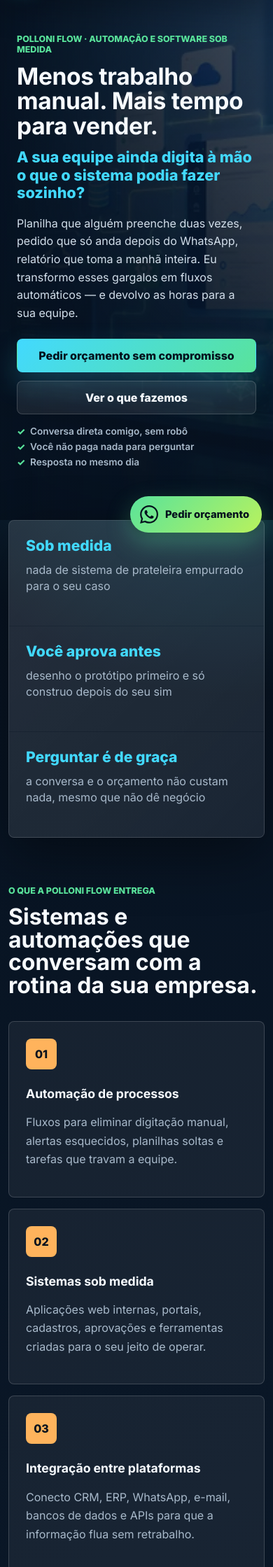
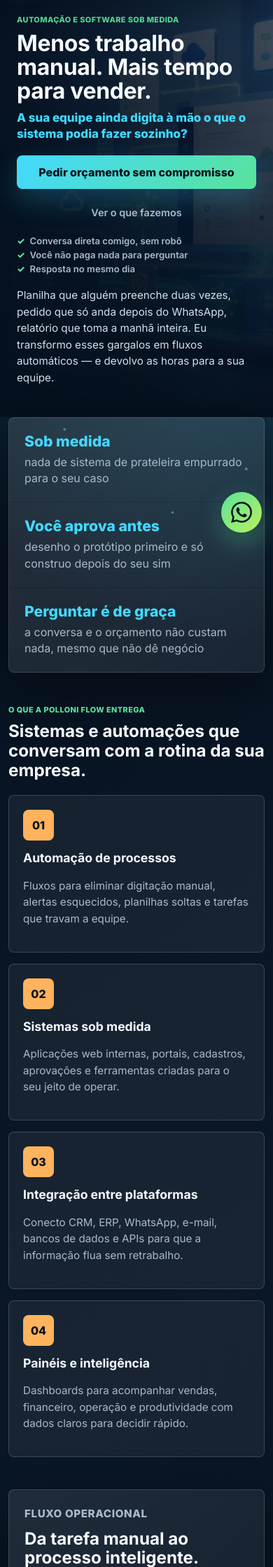
Before and after one commit to fabianopolone123/SIte_PolloniFlow, a Django app: page / in a window 390 px wide. Shown: the part 67-2306 px from the top of the page at 70% size. Run offline with Django 5.2, Linux system fonts and the light colour scheme; data comes from the database, SQL or seed files in the repository; data that the repository does not hold is empty.

Commit message:
Arruma o celular, que era onde estava 90% do publico
O layout anterior foi escrito sem nunca ser visto renderizado. Aberto num
iPhone 14 (390x844), o resultado era ruim: o botao principal caia em y=548,
atras de um muro de subtitulo, pergunta e seis linhas de paragrafo; a pilula
flutuante do WhatsApp atravessava a tela e passava por cima do texto em toda
rolagem; a foto ficava em 56px espremida numa coluna com o texto enrolando ao
lado; e a pagina tinha 6,1 telas de rolagem para muito pouco conteudo.

Topo:
- o botao sobe para logo abaixo do titulo (y=548 -> y=289), por ordem visual
  no CSS; a ordem do HTML continua a que faz sentido para leitor de tela
- a explicacao desce para depois do botao, para quem quiser ler antes de decidir
- o nome da empresa sai da linha de apoio, que quebrava em duas de caixa-alta;
  o selo do cabecalho ja mostra a marca
- a pergunta de apoio encolhe: competia de igual para igual com o titulo
- o botao secundario vira link de texto, para nao ter o mesmo peso do que leva
  a conversa

Botao flutuante:
- vira um circulo so com o icone. A pilula com texto tapava o conteudo o tempo
  todo, e o simbolo do WhatsApp ja diz o que o botao faz
- o rodape reserva o espaco do circulo, senao a ultima linha passa por tras

Foto:
- empilhada e em 104px no celular, 76px no resto. Antes eram 56px ao lado de
  seis linhas estreitas de texto

Densidade:
- titulos de secao, paragrafos, cartoes e espacamentos reduzidos no celular:
  5,2 telas em vez de 6,1, com o mesmo conteudo

Conferido em 390px, 768px e 1440px: sem rolagem horizontal, botao principal
acima da dobra nos tres, e nenhum bloco de aparicao fica invisivel ao rolar.

Co-Authored-By: Claude Opus 5 (1M context) <noreply@anthropic.com>

```diff
--- a/static/landing/css/styles.css
+++ b/static/landing/css/styles.css
@@ -148,8 +148,12 @@ a {
         linear-gradient(180deg, rgba(6, 17, 31, 0.1), var(--bg));
 }
 
+/* Coluna flexível para que a ordem dos blocos possa mudar no celular sem
+ * duplicar o texto no HTML — ver a regra de `order` no bloco de 560px. */
 .hero-content {
     width: min(690px, 100%);
+    display: flex;
+    flex-direction: column;
 }
 
 .eyebrow {
@@ -397,8 +401,8 @@ h2 {
 .quem-responde picture,
 .quem-responde img {
     flex: none;
-    width: 56px;
-    height: 56px;
+    width: 76px;
+    height: 76px;
     border-radius: 50%;
     object-fit: cover;
 }
@@ -682,42 +686,126 @@ h2 {
         padding-inline: 12px;
     }
 
-    /* No celular o botão flutuante fica mais discreto, para não tapar o texto
-     * enquanto a pessoa lê. */
+    /* A pílula com texto atravessava a tela e ficava por cima do conteúdo em
+     * toda rolagem. No celular vira um círculo só com o ícone: o símbolo do
+     * WhatsApp já diz o que faz, e o texto do botão sobra — a página inteira
+     * está falando de orçamento. */
     .whatsapp-flutuante {
-        min-height: 52px;
-        padding: 0 18px 0 14px;
-        font-size: 0.92rem;
+        width: 58px;
+        height: 58px;
+        min-height: 0;
+        padding: 0;
+        justify-content: center;
+        border-radius: 50%;
+    }
+
+    .whatsapp-flutuante span {
+        display: none;
+    }
+
+    .whatsapp-flutuante svg {
+        width: 30px;
+        height: 30px;
+    }
+
+    /* O círculo tem 58px e fica a 16px da borda: o rodapé precisa desse espaço
+     * livre embaixo, senão a última linha passa por trás do botão. */
+    .site-footer {
+        padding-bottom: 88px;
+    }
+
+    /* A foto ficava em 56px, espremida numa coluna com o texto enrolando ao
+     * lado em seis linhas estreitas. Empilhado ela respira e aparece. */
+    .quem-responde {
+        flex-direction: column;
+        align-items: flex-start;
+        gap: 14px;
+        margin-top: 20px;
+        padding-top: 20px;
+    }
+
+    .quem-responde picture,
+    .quem-responde img {
+        width: 104px;
+        height: 104px;
+    }
+
+    .quem-responde p {
+        font-size: 0.94rem;
     }
 
     h1 {
-        font-size: clamp(2.05rem, 8.6vw, 2.7rem);
+        font-size: clamp(1.95rem, 8.2vw, 2.5rem);
+        margin-bottom: 10px;
     }
 
-    /* No celular tudo no topo disputa espaço com o botão. O que não ajuda a
-     * decidir sai de cena, e o botão principal ocupa a largura toda — alvo
-     * maior para o dedo e impossível de não ver. */
+    /* Os títulos de seção eram dimensionados para tela larga: no celular a
+     * mesma frase virava quatro linhas de letra gigante. */
+    h2 {
+        font-size: clamp(1.5rem, 6.2vw, 1.95rem);
+        line-height: 1.14;
+    }
+
+    /* ---- o topo, que é o que 90% do público vê ao chegar do anúncio ----
+     *
+     * O botão estava atrás de um muro: subtítulo, pergunta e seis linhas de
+     * parágrafo. Aqui ele sobe para logo abaixo do título, e a explicação
+     * desce para quem quiser ler antes de decidir. É só ordem visual — a
+     * ordem do HTML continua a que faz sentido para leitor de tela. */
+    .hero-content > .eyebrow { order: 1; }
+    .hero-content > h1 { order: 2; }
+    .hero-content > .slogan { order: 3; }
+    .hero-content > .hero-actions { order: 4; }
+    .hero-content > .hero-reforco { order: 5; }
+    .hero-content > .hero-copy { order: 6; }
+
     .hero {
-        padding-top: 96px;
-        padding-bottom: 56px;
+        min-height: 0;
+        padding-top: 88px;
+        padding-bottom: 44px;
+    }
+
+    .eyebrow {
+        margin-bottom: 10px;
+        font-size: 0.68rem;
+        letter-spacing: 0.04em;
+    }
+
+    /* A pergunta era quase tão alta quanto o título e os dois brigavam. */
+    .slogan {
+        margin-bottom: 0;
+        font-size: 1.06rem;
+        line-height: 1.4;
     }
 
     .hero-copy {
-        font-size: 1rem;
-        line-height: 1.6;
+        margin: 18px 0 0;
+        font-size: 0.95rem;
+        line-height: 1.55;
     }
 
     .hero-actions {
-        margin-top: 24px;
+        margin-top: 18px;
     }
 
     .hero-actions .btn {
         width: 100%;
     }
 
+    /* O secundário não pode ter o mesmo peso do botão que leva à conversa. */
+    .hero-actions .btn.secondary {
+        min-height: 42px;
+        font-size: 0.9rem;
+        font-weight: 600;
+        color: var(--muted);
+        border-color: transparent;
+        background: none;
+    }
+
     .hero-reforco {
-        gap: 6px 14px;
-        font-size: 0.85rem;
+        gap: 4px 14px;
+        margin-top: 12px;
+        font-size: 0.82rem;
     }
 
     .signal-row {
@@ -731,14 +819,45 @@ h2 {
         width: min(100% - 24px, 1120px);
     }
 
+    /* A página tinha 6,1 telas de rolagem para pouco conteúdo: quase tudo era
+     * espaço vazio dimensionado para monitor. */
     .section {
-        padding: 68px 0;
+        padding: 46px 0;
+    }
+
+    .section-heading {
+        margin-bottom: 22px;
     }
 
     .metric,
     .flow-section,
     .cta-section {
-        padding: 24px;
+        padding: 22px;
+    }
+
+    .metric {
+        min-height: 0;
+    }
+
+    .metric strong {
+        margin-bottom: 6px;
+    }
+
+    .solution-card {
+        min-height: 0;
+        padding: 20px;
+    }
+
+    .card-icon {
+        margin-bottom: 14px;
+    }
+
+    .solution-card p,
+    .flow-copy p,
+    .process-item p,
+    .cta-section p {
+        font-size: 0.95rem;
+        line-height: 1.55;
     }
 
     .automation-panel {
--- a/templates/landing/index.html
+++ b/templates/landing/index.html
@@ -74,7 +74,11 @@
             </div>
             <div class="hero-overlay"></div>
             <div class="hero-content" data-reveal>
-                <p class="eyebrow">Polloni Flow · Automação e software sob medida</p>
+                {% comment %}
+                O nome da empresa saiu daqui: o selo no topo já o mostra, e em
+                tela de celular a linha inteira quebrava em duas de caixa-alta.
+                {% endcomment %}
+                <p class="eyebrow">Automação e software sob medida</p>
                 <h1>Menos trabalho manual. Mais tempo para vender.</h1>
                 <p class="slogan">A sua equipe ainda digita à mão o que o sistema podia fazer sozinho?</p>
                 <p class="hero-copy">
```
